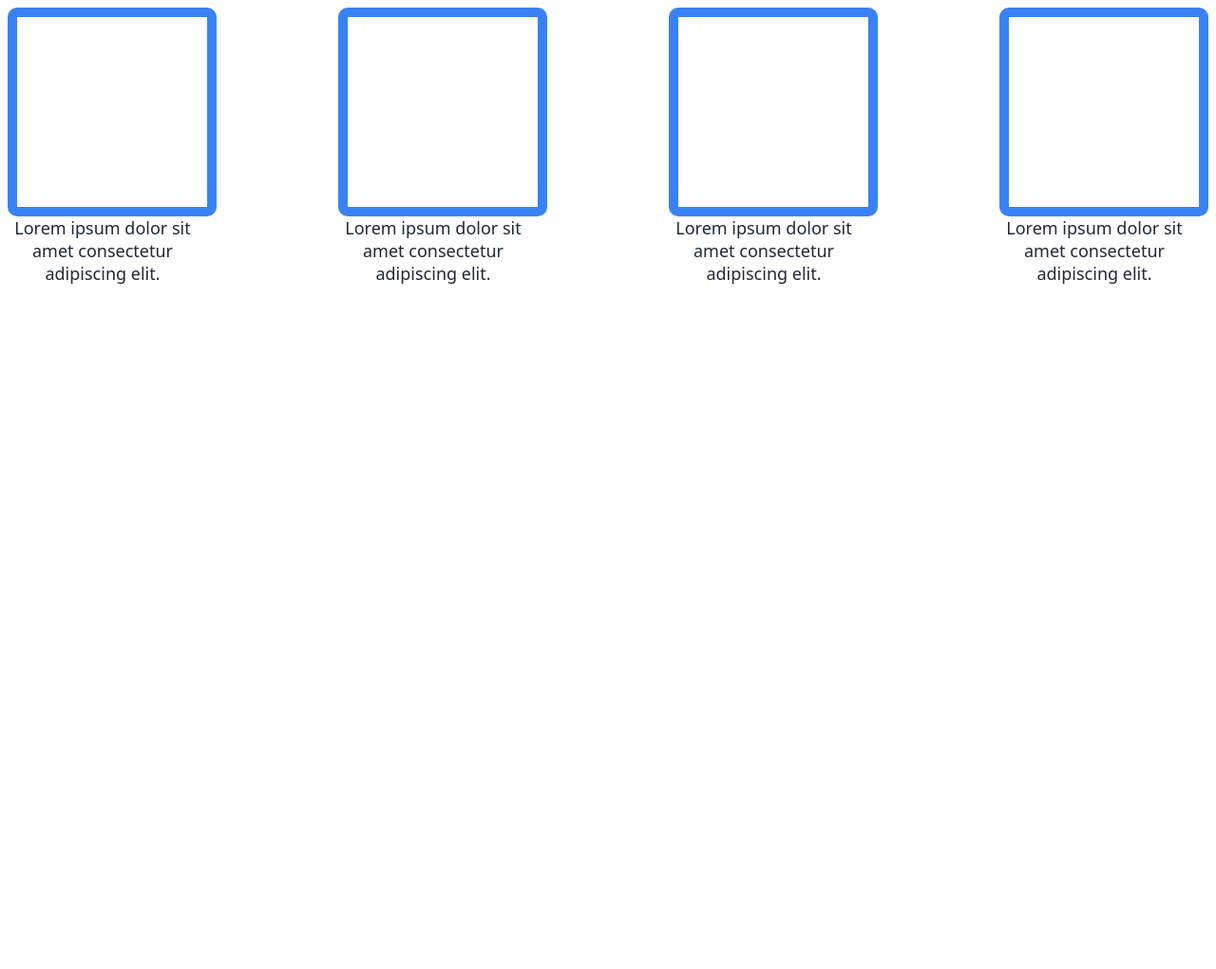
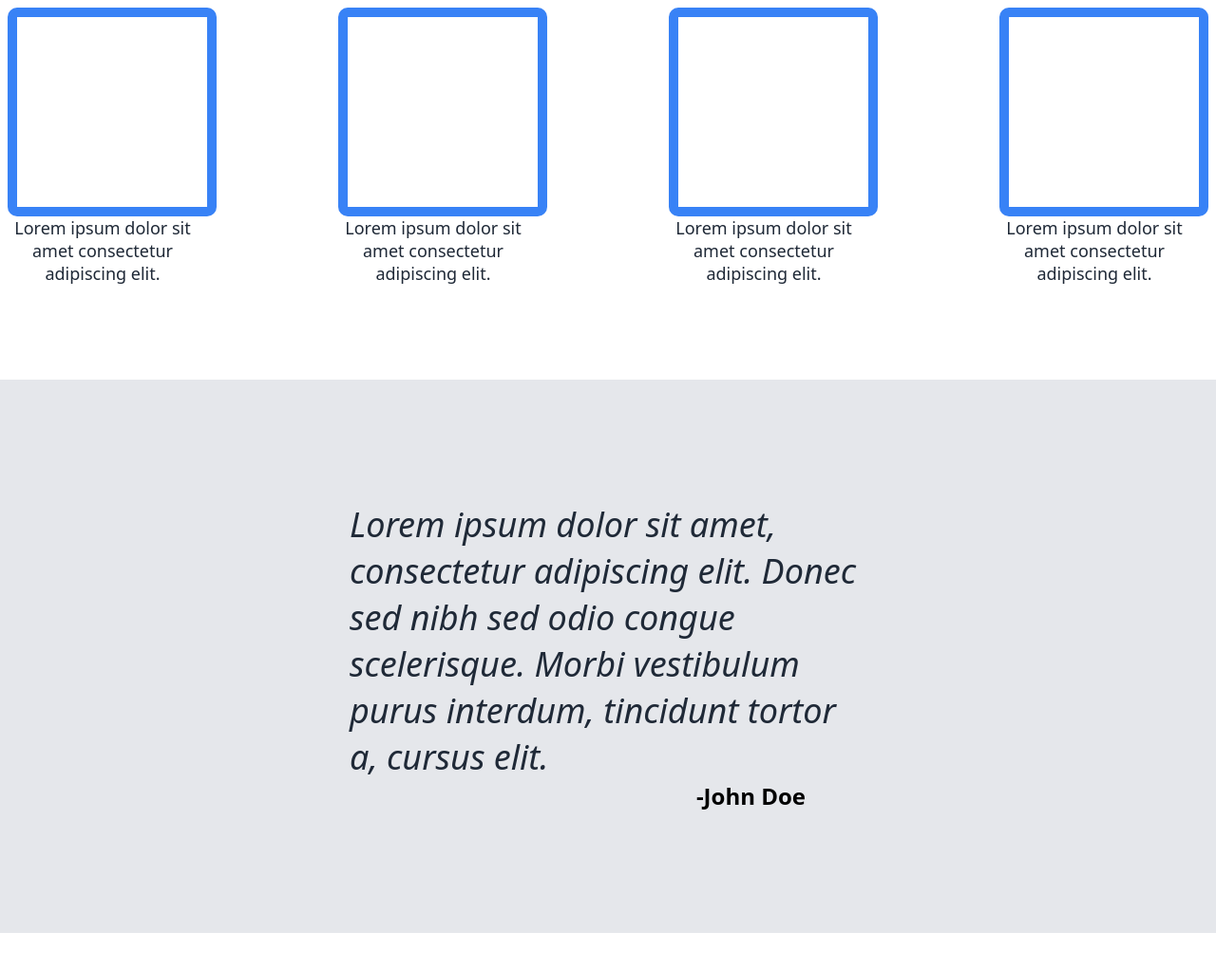
Before and after one commit to braedenwb/landing-page, a plain HTML site: page index.html in a window 1280 px wide. Shown: the part 719-1740 px from the top of the page at 95% size. Before the commit the page ends 1019 px from the top, so only its background shows below. Drawn offline with Linux system fonts and the light colour scheme.

Commit message:
Added quote section to html and styled/aligned with CSS.

```diff
--- a/CSS/main.css
+++ b/CSS/main.css
@@ -111,3 +111,24 @@ body {
     max-width: 200px;
     text-align: center;
 }
+
+/* Quote */
+
+.quote-container {
+    background: #E5E7EB;
+    margin: 100px 0;
+    padding: 128px 368px;
+}
+
+.quote-text {
+    color: #1F2937;
+    font-size: 36px;
+    font-style: italic;
+}
+
+.quote-cite {
+    font-size: 24px;
+    font-weight: 800;
+    text-align: right;
+    padding-right: 64px;
+}
--- a/index.html
+++ b/index.html
@@ -79,5 +79,11 @@
             </div>
         </div>
 
+        <!-- Quote -->
+
+        <div class="quote-container">
+            <div class="quote-text"><em>Lorem ipsum dolor sit amet, consectetur adipiscing elit. Donec sed nibh sed odio congue scelerisque. Morbi vestibulum purus interdum, tincidunt tortor a, cursus elit.</em></div>
+            <div class="quote-cite"><strong>-John Doe</strong></div>
+        </div>
     </body>
 </html>
```
